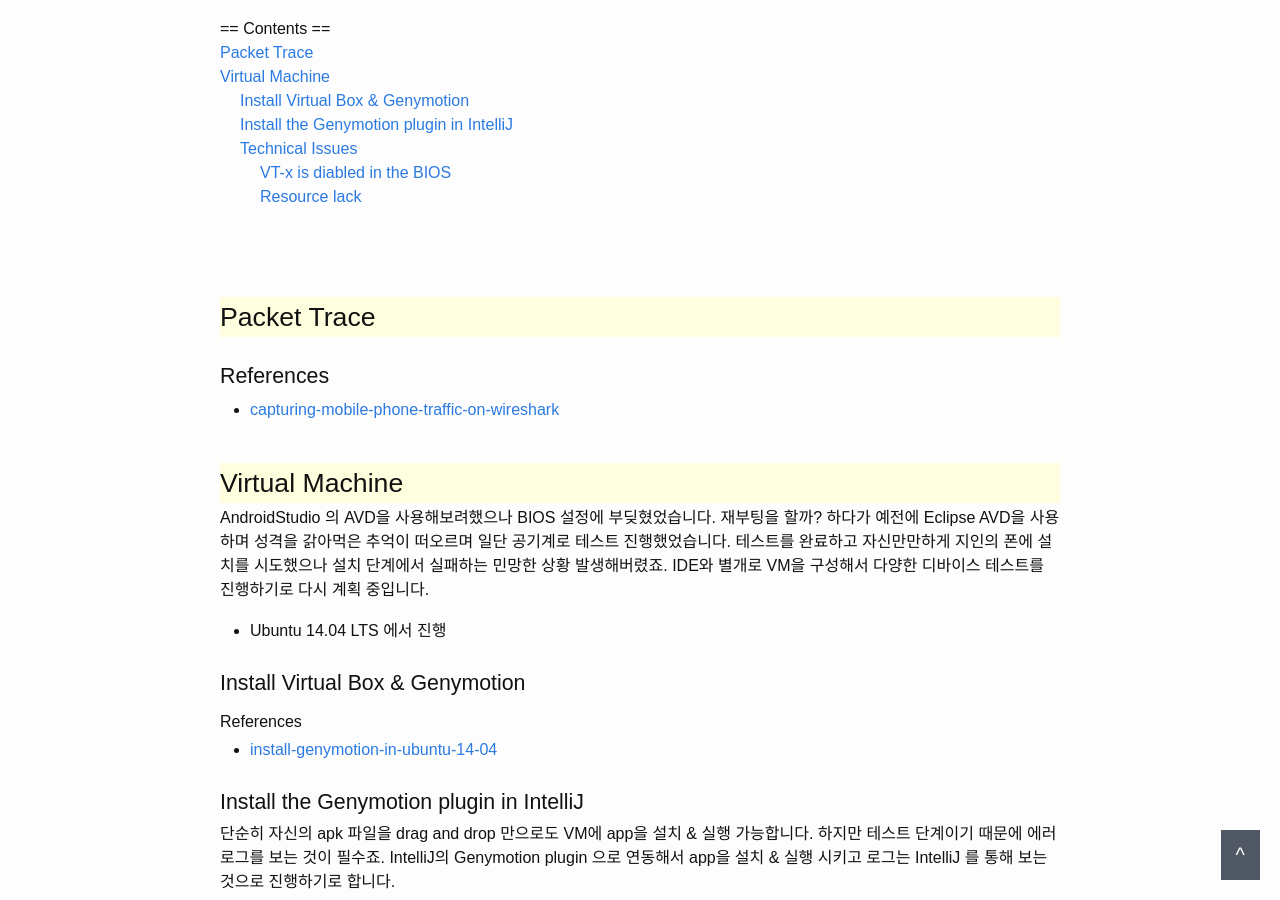
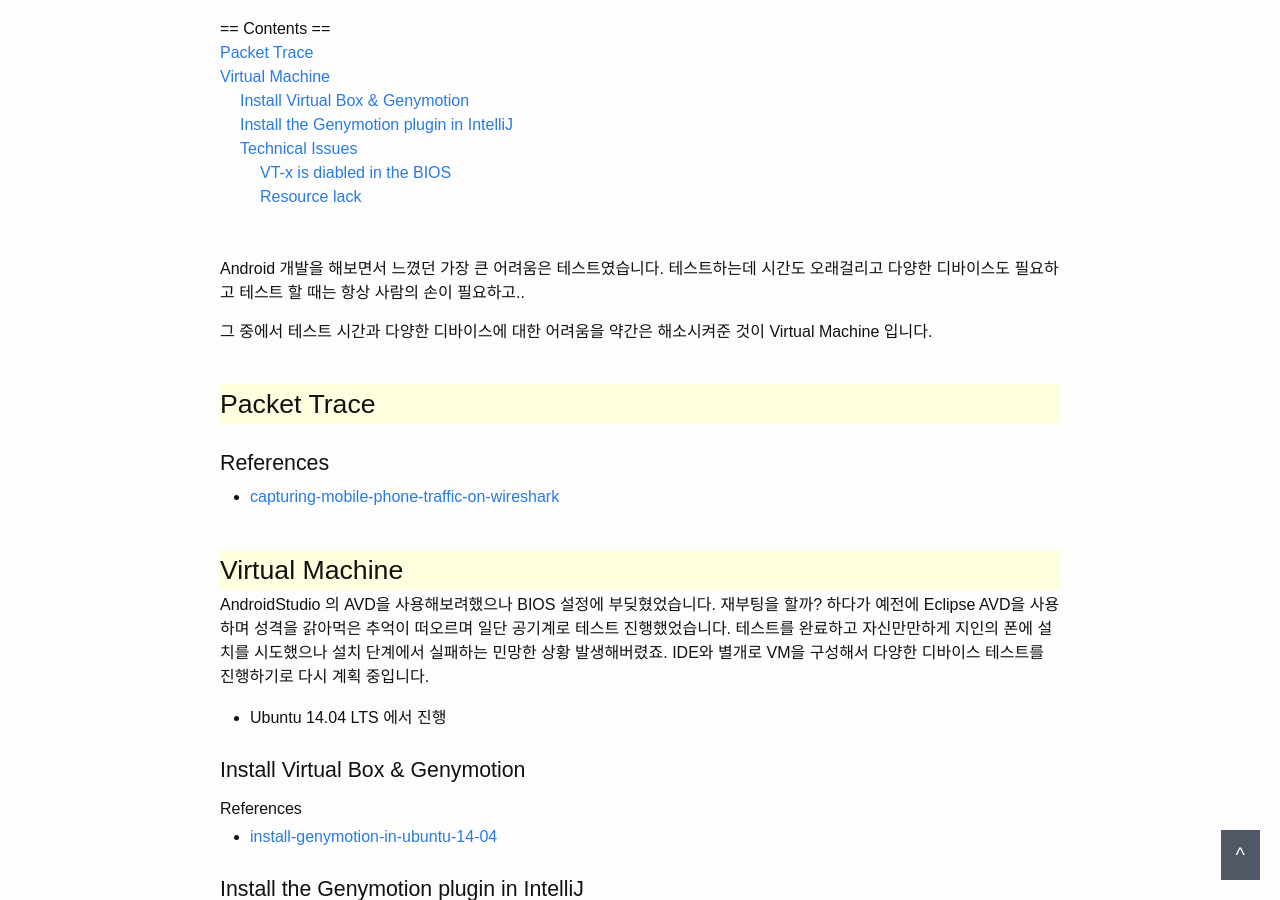
Before and after one commit to dveamer/dveamer.github.io, a Jekyll site: the page built from _posts/Android/2015-07-12-AndroidTest.md, in a window 1280 px wide and 900 px high, scrolled down 517 px. Built offline with Jekyll 4.4.1, drawn with Linux system fonts in a browser that asks for light colours; Markdown is read by kramdown in place of the engine named in the settings; comment, search, counter and statistics services are not loaded.

Commit message:
* modify articles

```diff
--- a/_posts/Android/2015-07-12-AndroidTest.md
+++ b/_posts/Android/2015-07-12-AndroidTest.md
@@ -5,6 +5,11 @@ date:   2015-07-12 16:00:00
 categories: Android
 tags: Virtual-Machine Genymotion IntelliJ
 ---
+
+Android 개발을 해보면서 느꼈던 가장 큰 어려움은 테스트였습니다.
+테스트하는데 시간도 오래걸리고 다양한 디바이스도 필요하고 테스트 할 때는 항상 사람의 손이 필요하고..
+
+그 중에서 테스트 시간과 다양한 디바이스에 대한 어려움을 약간은 해소시켜준 것이 Virtual Machine 입니다.
 
 <!--more-->
 
```
Also changed, not shown: _posts/Hompage/2015-07-04-Jekyll2.md (+7 -0 lines), _posts/InfraArchitecture/2015-05-01-HighAvailabilityInAWS.md (+1 -1 lines), _posts/Java/2015-07-08-HowToInstallJava8.md (+9 -0 lines), _posts/Telegram/2015-01-01-TelegramCli.md (+4 -0 lines), _posts/Ubuntu/2015-07-04-ToolsOnUbuntu.md (+2 -0 lines).
